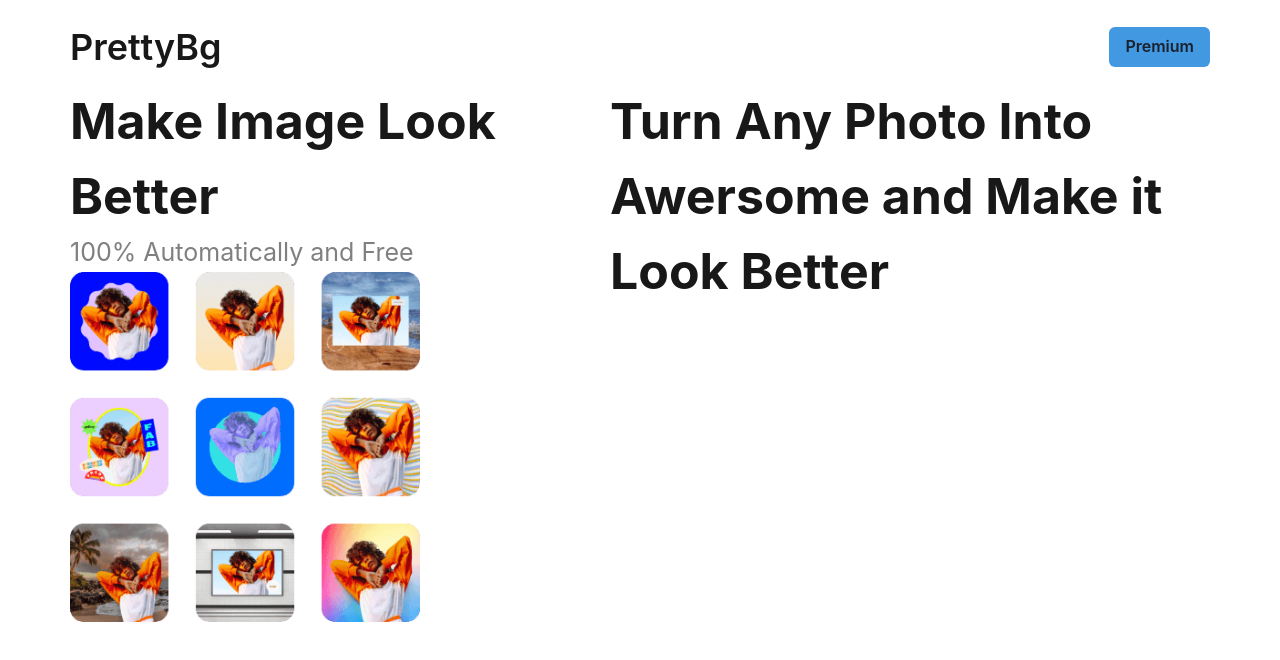
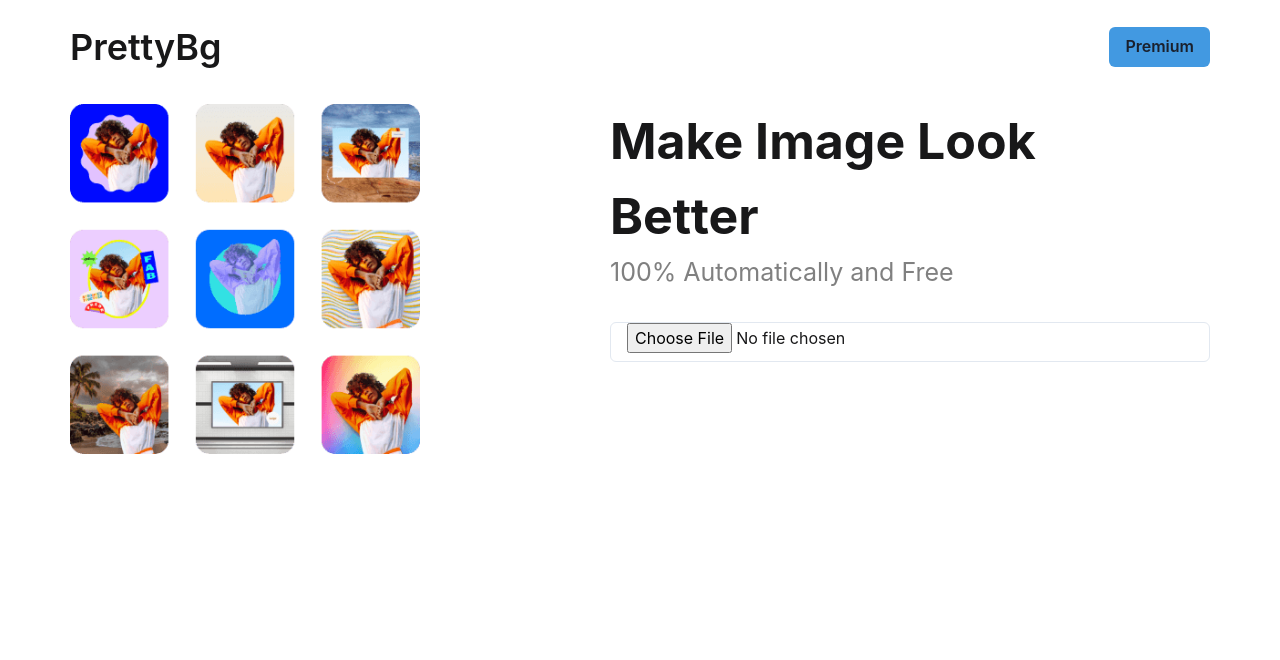
Before and after one commit to devtofunmi/bg, a React (Vite) app: page / in a window 1280 px wide. Shown: the top 660 px of the page. Built offline with nearby package versions, Linux system fonts and the light colour scheme.

Commit message:
rearrage the text box and add input file

```diff
--- a/src/pages/Homepage.jsx
+++ b/src/pages/Homepage.jsx
@@ -1,14 +1,18 @@
-import { Box, Flex, Img, Text } from "@chakra-ui/react";
+import { Box, Flex, Img, Input, Text } from "@chakra-ui/react";
 import React from "react";
 import Navbar from "../components/Navbar";
+import Dropzone from "../components/Dropzone";
 import bg from "../assets/choose.png";
 const Homepage = () => {
   return (
     <>
       <Box h={"100vh"} mx={"70px"}>
         <Navbar />
-        <Flex justifyContent={"space-between"} mt={"10px"}>
+        <Flex justifyContent={"space-between"} mt={"30px"}>
           <Box>
+            <Img w={"350px"} src={bg} />
+          </Box>
+          <Box w={"600px"}>
             <Box w={"500px"}>
               <Text fontSize={"50px"} fontWeight={"bold"} fontStyle={"Roboto"}>
                 Make Image Look Better
@@ -17,12 +21,9 @@ const Homepage = () => {
                 100% Automatically and Free
               </Text>
             </Box>
-            <Img w={"350px"} src={bg} />
-          </Box>
-          <Box w={"600px"}>
-            <Text fontSize={"50px"} fontWeight={"bold"} fontStyle={"Roboto"}>
-              Turn Any Photo Into Awersome and Make it Look Better
-            </Text>
+            <Box mt={"30px"}>
+              <Input type="file" />
+            </Box>
           </Box>
         </Flex>
       </Box>
```
